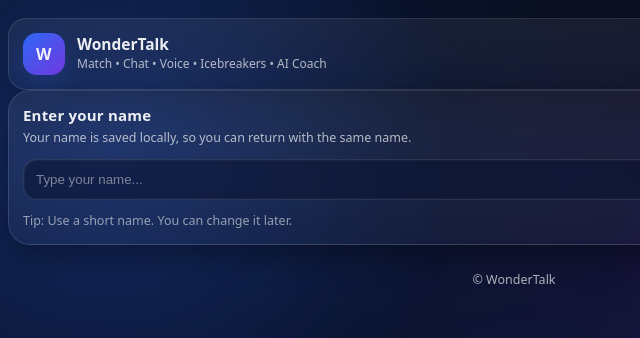
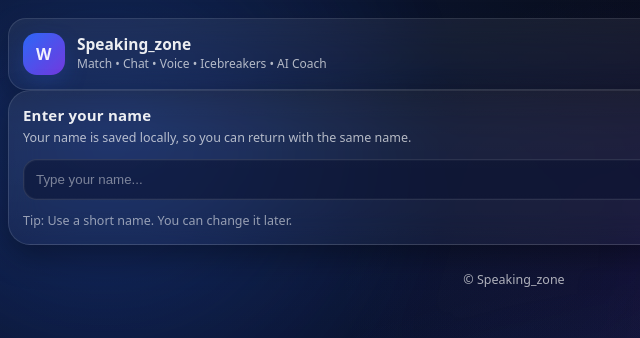
Before and after one commit to developer2012/pulliksjfyadytrqedufyweiuftwiurfwf, a website: page public/index.html in a window 1280 px wide. Shown: the top 338 px of the page, 126-766 px from the left. Drawn offline with nearby package versions, Linux system fonts and the light colour scheme; no server answers.

Commit message:
iweufgwe

```diff
--- a/public/index.html
+++ b/public/index.html
@@ -6,15 +6,15 @@
   <meta http-equiv="x-ua-compatible" content="ie=edge" />
   <meta name="viewport" content="width=device-width,initial-scale=1,viewport-fit=cover" />
 
-  <title>WonderTalk</title>
+  <title>Speaking_zone</title>
 
   <!-- App meta -->
   <meta name="theme-color" content="#0A1230" />
   <meta name="color-scheme" content="dark" />
-  <meta name="description" content="WonderTalk — Match • Chat • Voice • Icebreakers • AI Coach" />
+  <meta name="description" content="Speaking_zone — Match • Chat • Voice • Icebreakers • AI Coach" />
 
   <!-- Social -->
-  <meta property="og:title" content="WonderTalk" />
+  <meta property="og:title" content="Speaking_zone" />
   <meta property="og:description" content="Match • Chat • Voice • Icebreakers • AI Coach" />
   <meta property="og:type" content="website" />
 
@@ -38,7 +38,7 @@
         <div class="logo" aria-hidden="true">W</div>
 
         <div class="brandText">
-          <div class="name">WonderTalk</div>
+          <div class="name">Speaking_zone</div>
           <div class="tag">Match • Chat • Voice • Icebreakers • AI Coach</div>
         </div>
       </div>
@@ -398,7 +398,7 @@
     </main>
 
     <footer class="footer">
-      <div class="small">© WonderTalk</div>
+      <div class="small">© Speaking_zone</div>
     </footer>
   </div>
 
```
